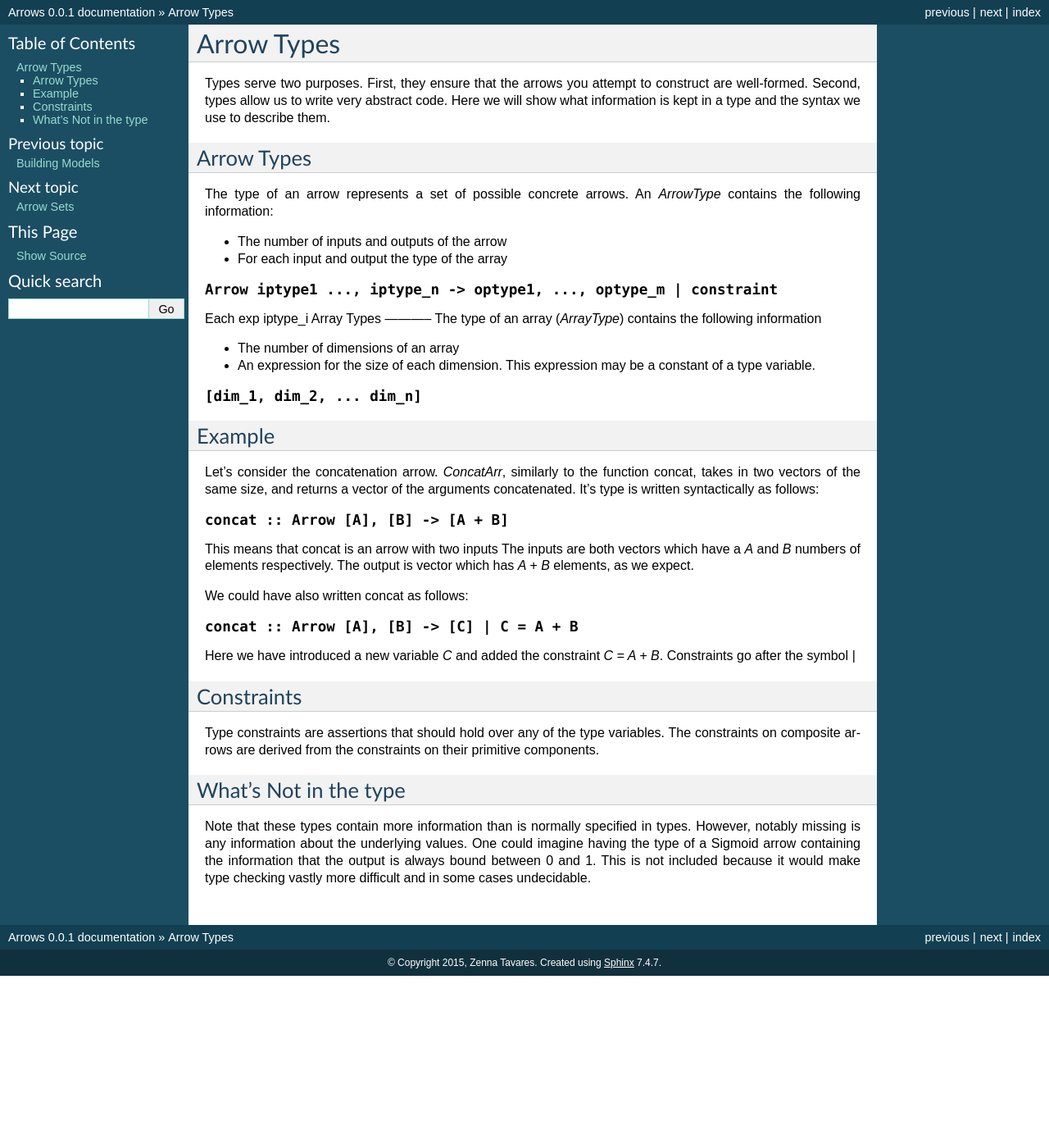
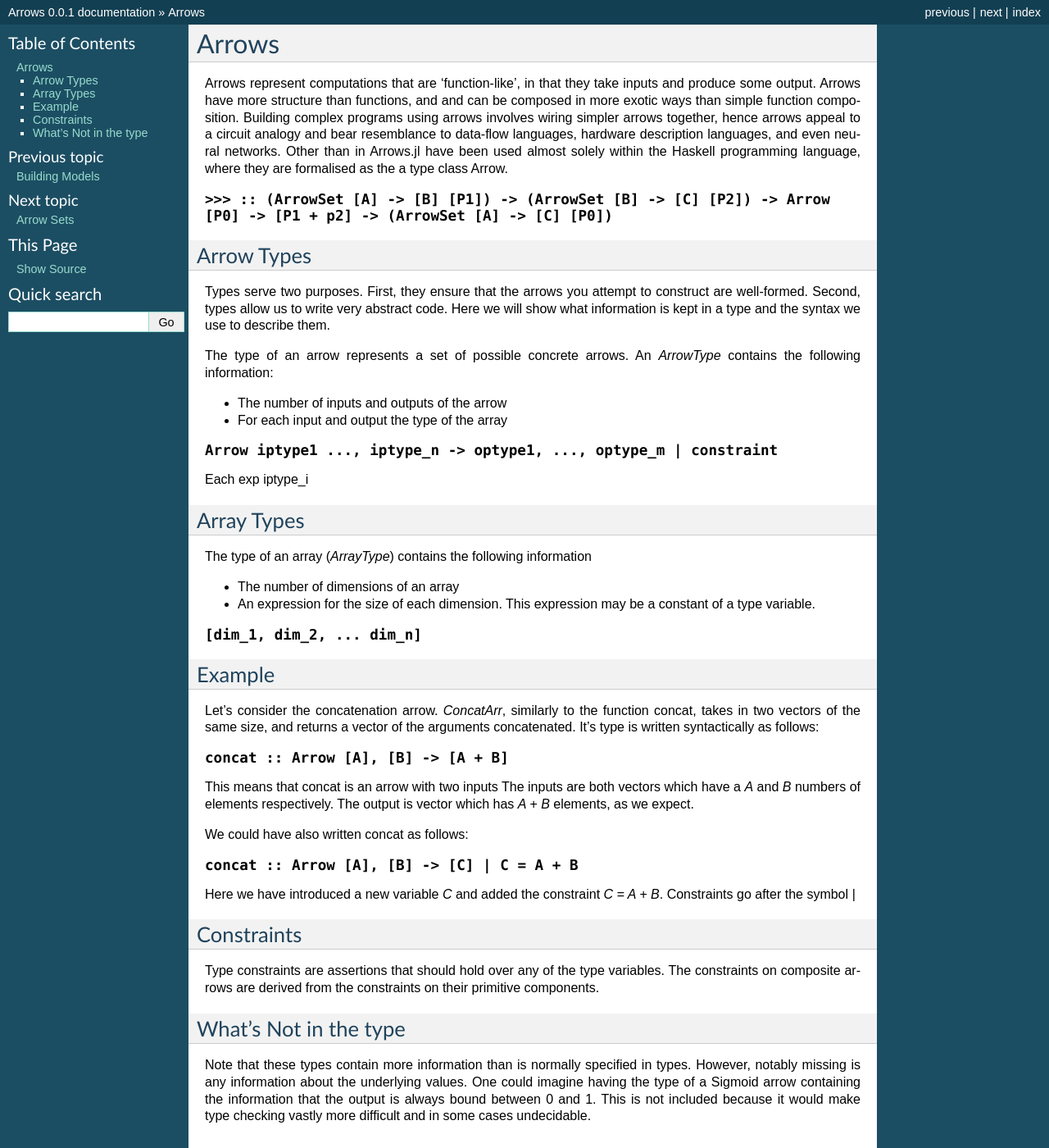
Before and after one commit to zenna/Arrows.jl, a Sphinx documentation site: the page built from docs/source/arrows.rst, in a window 1280 px wide and 1400 px high. Shown: the whole window at 82% size. Built offline with Sphinx 7.4.7, drawn with Linux system fonts in a browser that asks for light colours.

Commit message:
new type syntax

```diff
--- a/docs/source/types.rst
+++ b/docs/source/arrows.rst
@@ -1,13 +1,24 @@
+Arrows
+======
+
+Arrows represent computations that are ‘function-like’, in that they take inputs and produce
+some output.
+Arrows have more structure than functions, and and can be composed in more exotic
+ways than simple function composition.
+Building complex programs using arrows involves wiring simpler arrows together, hence arrows appeal to a circuit analogy and bear resemblance to data-flow
+languages, hardware description languages, and even neural networks.
+Other than in Arrows.jl have been used almost solely within the Haskell programming language, where they are formalised as the a type class Arrow.
+
+.. function:: >>> :: (ArrowSet [A] -> [B] [P1]) -> (ArrowSet [B] -> [C] [P2]) -> Arrow [P0] -> [P1 + p2] -> (ArrowSet [A] -> [C] [P0])
+
 Arrow Types
-===========
+-----------
 
 Types serve two purposes.
 First, they ensure that the arrows you attempt to construct are well-formed.
 Second, types allow us to write very abstract code.
 Here we will show what information is kept in a type and the syntax we use to describe them.
 
-Arrow Types
------------
 
 The type of an arrow represents a set of possible concrete arrows.
 An `ArrowType` contains the following information:
@@ -18,6 +29,7 @@ An `ArrowType` contains the following information:
 .. function:: Arrow iptype1 ..., iptype_n -> optype1, ..., optype_m | constraint
 
 Each exp iptype_i
+
 Array Types
 -----------
 The type of an array (`ArrayType`) contains the following information
--- a/docs/source/index.rst
+++ b/docs/source/index.rst
@@ -25,7 +25,7 @@ Contents:
 
    starting
    modeling
-   types
+   arrows
    arrowsets
    primarrows
    combinators
```
Also changed, not shown: docs/source/arrowsets.rst (+10 -0 lines).
